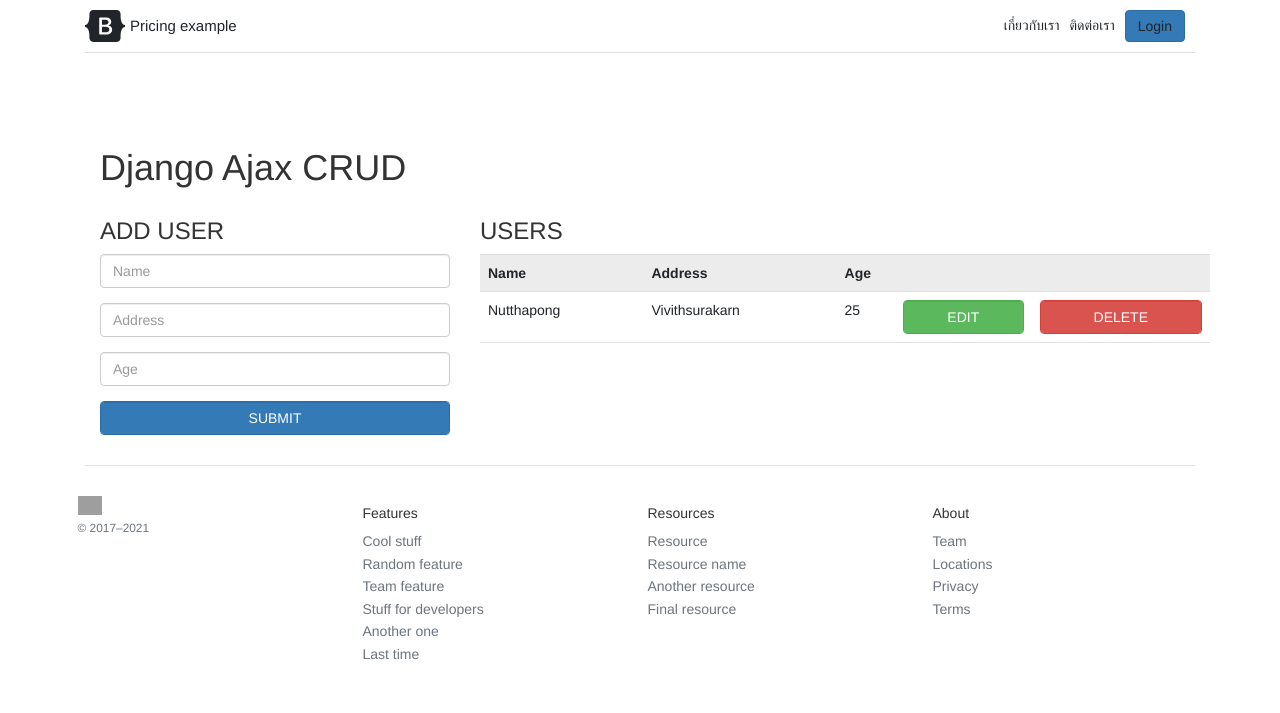
After one commit to cheetah5900/practice-django, a Django app: page /crud/ in a window 1280 px wide. The commit adds this page. Shown: the top 713 px of the page. Run offline with Django 3.2, Linux system fonts and the light colour scheme; data comes from the database, SQL or seed files in the repository; both versions use the stored data as it was after the commit; some libraries are stand-ins or nearby versions; grey boxes are pictures that could not be loaded.

Commit message:
done practice

```diff
--- a/company/admin.py
+++ b/company/admin.py
@@ -1,6 +1,7 @@
 from django.contrib import admin
-from .models import * # import any class in model.py
+from .models import *  # import any class in model.py
 
-admin.site.register(Product) # make admin be able to see database
+admin.site.register(Product)  # make admin be able to see database
 admin.site.register(Profile)
 admin.site.register(ResetPasswordToken)
+admin.site.register(CrudUser)
--- a/company/models.py
+++ b/company/models.py
@@ -47,3 +47,8 @@ class ResetPasswordToken (models.Model):
 
     def __str__(self):
         return self.user.username
+
+class CrudUser(models.Model):
+    name = models.CharField(max_length=30, blank=True)
+    address = models.CharField(max_length=100, blank=True)
+    age = models.IntegerField(blank=True, null=True)
--- a/company/template/company/base.html
+++ b/company/template/company/base.html
@@ -9,7 +9,7 @@
       content="Mark Otto, Jacob Thornton, and Bootstrap contributors"
     />
     <meta name="generator" content="Hugo 0.88.1" />
-    <title>{% block title%} {% endblock title%}</title>
+    <title>{% block title%} Default Title {% endblock title%}</title>
 
     <link
       rel="canonical"
@@ -72,9 +72,10 @@
         }
       }
     </style>
-
-    <!-- Custom styles for this template -->
-    <link href="pricing.css" rel="stylesheet" />
+<!-- Custom styles for this template -->
+<link href="pricing.css" rel="stylesheet" />
+ {%block header%}
+ {%endblock header%}
   </head>
   <body>
     <svg xmlns="http://www.w3.org/2000/svg" style="display: none">
@@ -137,8 +138,7 @@
               href="{%url 'contact-page'%}"
               >ติดต่อเรา</a
             >
-            {%endif%}
-            {% if user.is_authenticated %}
+            {%endif%} {% if user.is_authenticated %}
             <a
               class="me-3 py-2 text-dark text-decoration-none"
               href="{% url 'profile-page' %}"
@@ -261,5 +261,7 @@
         </div>
       </footer>
     </div>
+    {%block javascript%}
+    {%endblock javascript%}
   </body>
 </html>
--- /dev/null
+++ b/company/template/company/crud.html
@@ -0,0 +1,230 @@
+<!--extends layout page-->
+{% extends 'company/base.html' %}
+{% block title%}
+CRUD
+{% endblock title%}
+
+{%block header%}
+<link rel="stylesheet" href="https://maxcdn.bootstrapcdn.com/bootstrap/3.3.7/css/bootstrap.min.css" integrity="sha384-BVYiiSIFeK1dGmJRAkycuHAHRg32OmUcww7on3RYdg4Va+PmSTsz/K68vbdEjh4u" crossorigin="anonymous">
+{%endblock header%}
+
+{%block content%}
+<br><br><br>
+<div class="container">
+    <h1>Django Ajax CRUD</h1>
+    <div class="row">
+      <div class="col-md-4 ">
+        <h3>ADD USER</h3>
+        <form id="addUser" action="">
+          <div class="form-group">
+            <input class="form-control" type="text" name="name" placeholder="Name" required>
+          </div>
+          <div class="form-group">
+            <input class="form-control" type="text" name="address" placeholder="Address" required>
+          </div>
+          <div class="form-group">
+            <input class="form-control" type="number" name="age" min="10" max="100" placeholder="Age" required>
+          </div>
+          <button class="btn btn-primary form-control" type="submit">SUBMIT</button>
+        </form>
+      </div>
+      <div class="col-md-8">
+        <h3>USERS</h3>
+        <table id="userTable" class="table table-striped">
+          <tr>
+            <th>Name</th>
+            <th>Address</th>
+            <th colspan="3">Age</th>
+          </tr>
+          {% if users %}
+          {% for user in users %}
+          <tr id="user-{{user.id}}">
+              <td class="userName userData" name="name">{{user.name}}</td>
+              <td class="userAddress userData" name="address">{{user.address}}</td>
+              <td class="userAge userData" name="age">{{user.age}}</td>
+              <td align="center">
+                  <button class="btn btn-success form-control" onClick="editUser({{user.id}})" data-toggle="modal" data-target="#myModal")">EDIT</button>
+              </td>
+              <td align="center">
+                  <button class="btn btn-danger form-control" onClick="deleteUser({{user.id}})">DELETE</button>
+              </td>
+          </tr>
+          {% endfor %}
+          {% else %}
+            No Users
+          {% endif %}
+        </table>
+      </div>
+    </div>
+  </div>
+  <!-- Modal -->
+  <div class="modal fade" id="myModal" tabindex="-1" role="dialog" aria-labelledby="myModalLabel">
+    <div class="modal-dialog" role="document">
+      <div class="modal-content">
+        <div class="modal-header">
+          <button type="button" class="close" data-dismiss="modal" aria-label="Close"><span aria-hidden="true">×</span></button>
+          <h4 class="modal-title" id="myModalLabel">Update User</h4>
+        </div>
+        <form id="updateUser" action="">
+        <div class="modal-body">
+            <input class="form-control" id="form-id" type="hidden" name="formId"/>
+            <label for="name">Name</label>
+            <input class="form-control" id="form-name" type="text" name="formName"/>
+            <label for="address">Address</label>
+            <input class="form-control" id="form-address" type="text" name="formAddress"/>
+            <label for="age">Age</label>
+            <input class="form-control" id="form-age" type="number" name="formAge" min=10 max=100/>
+        </div>
+        <div class="modal-footer">
+            <button type="submit" class="btn btn-primary" >Save changes</button>
+            <button type="button" class="btn btn-default" data-dismiss="modal">Close</button>
+        </div>
+        </form>
+      </div>
+    </div>
+  </div>
+{%endblock content%}
+
+
+{%block javascript%}
+<script src="https://code.jquery.com/jquery-3.1.0.min.js"></script>
+<script src='https://code.jquery.com/jquery-3.2.1.min.js'></script>
+<script src='https://maxcdn.bootstrapcdn.com/bootstrap/3.3.7/js/bootstrap.min.js'></script>
+
+<script>
+    // Create Django Ajax Call
+    $("form#addUser").submit(function() {
+        var nameInput = $('input[name="name"]').val().trim();
+        var addressInput = $('input[name="address"]').val().trim();
+        var ageInput = $('input[name="age"]').val().trim();
+        if (nameInput && addressInput && ageInput) {
+            // Create Ajax Call
+            $.ajax({
+                url: '{% url "crud_ajax_create" %}',
+                data: {
+                    'name': nameInput,
+                    'address': addressInput,
+                    'age': ageInput
+                },
+                dataType: 'json',
+                success: function (data) {
+                    if (data.user) {
+                      appendToUsrTable(data.user);
+                    }
+                }
+            });
+          } else {
+            alert("All fields must have a valid value.");
+        }
+        $('form#addUser').trigger("reset");
+        return false;
+    });
+    function appendToUsrTable(user) {
+      $("#userTable > tbody:last-child").append(`
+            <tr id="user-${user.id}">
+                <td class="userName" name="name">${user.name}</td>
+                '<td class="userAddress" name="address">${user.address}</td>
+                '<td class="userAge" name="age">${user.age}</td>
+                '<td align="center">
+                    <button class="btn btn-success form-control" onClick="editUser(${user.id})" data-toggle="modal" data-target="#myModal")">EDIT</button>
+                </td>
+                <td align="center">
+                    <button class="btn btn-danger form-control" onClick="deleteUser(${user.id})">DELETE</button>
+                </td>
+            </tr>
+        `);
+    }
+
+
+// Update Django Ajax Call
+$("form#updateUser").submit(function() {
+    var idInput = $('input[name="formId"]').val().trim();
+    var nameInput = $('input[name="formName"]').val().trim();
+    var addressInput = $('input[name="formAddress"]').val().trim();
+    var ageInput = $('input[name="formAge"]').val().trim();
+    if (nameInput && addressInput && ageInput) {
+        // Create Ajax Call
+        $.ajax({
+            url: '{% url "crud_ajax_update" %}',
+            data: {
+                'id': idInput,
+                'name': nameInput,
+                'address': addressInput,
+                'age': ageInput
+            },
+            dataType: 'json',
+            success: function (data) {
+                if (data.user) {
+                  updateToUserTabel(data.user);
+                }
+            }
+        });
+       } else {
+        alert("All fields must have a valid value.");
+    }
+    $('form#updateUser').trigger("reset");
+    $('#myModal').modal('hide');
+    return false;
+});
+
+// Update Django Ajax Call
+function editUser(id) {
+  if (id) {
+    tr_id = "#user-" + id;
+    name = $(tr_id).find(".userName").text();
+    address = $(tr_id).find(".userAddress").text();
+    age = $(tr_id).find(".userAge").text();
+    $('#form-id').val(id);
+    $('#form-name').val(name);
+    $('#form-address').val(address);
+    $('#form-age').val(age);
+  }
+}
+function updateToUserTabel(user){
+    $("#userTable #user-" + user.id).children(".userData").each(function() {
+        var attr = $(this).attr("name");
+        if (attr == "name") {
+          $(this).text(user.name);
+        } else if (attr == "address") {
+          $(this).text(user.address);
+        } else {
+          $(this).text(user.age);
+        }
+      });
+}
+
+// Delete Django Ajax Call
+function deleteUser(id) {
+  var action = confirm("Are you sure you want to delete this user?");
+  if (action != false) {
+    $.ajax({
+        url: '{% url "crud_ajax_delete" %}',
+        data: {
+            'id': id,
+        },
+        dataType: 'json',
+        success: function (data) {
+            if (data.deleted) {
+              $("#userTable #user-" + id).remove();
+            }
+        }
+    });
+  }
+}
+
+
+
+
+
+
+
+
+
+
+
+
+
+
+
+    </script>
+{%endblock javascript%}
--- a/company/urls.py
+++ b/company/urls.py
@@ -12,4 +12,9 @@ urlpatterns = [
     path('reset-new-password/<str:token>', ResetNewPassword,name='reset-new-page'),
     path('verify-email/<str:token>', VerifySuccess,name='verify-email-page'),
     path('add-product', AddProduct,name='add-product-page'),
+    #AJAX Example
+    path('crud/',  CrudView.as_view(), name='crud_ajax'),
+    path('ajax/crud/create/',  CreateCrudUser.as_view(), name='crud_ajax_create'),
+    path('ajax/crud/update/',  UpdateCrudUser.as_view(), name='crud_ajax_update'),
+    path('ajax/crud/delete/',  DeleteCrudUser.as_view(), name='crud_ajax_delete'),
 ]
--- a/company/views.py
+++ b/company/views.py
@@ -9,6 +9,8 @@ from django.contrib.auth.models import User
 from django.contrib.auth.decorators import login_required
 import uuid # uuid สำหรับ gen รหัส unique
 from django.core.files.storage import FileSystemStorage #ให้สามารถเก็บไฟล์ได้
+from django.views.generic import ListView,View #ให้ใช้ ListView ได้
+from django.http import JsonResponse
 
 
 def Home(request):
@@ -45,8 +47,7 @@ def Contact(request):
 
         token = 'Pq5nvPFOtfGd1SHQCmBMgJ1sXH3DLuqOxnXQuM3UkdM'
         m = Sendline(token)
-        m.sendtext('หัวข้อ: {} \nคำอธิบาย: {}\nราคา: {}'.format(
-            title, description, cost))
+        m.sendtext('หัวข้อ: {} \nคำอธิบาย: {}\nราคา: {}'.format(title, description, cost))
         # Can do like this
         # Contact(title=title,description=description,cost=cost)
     return render(request, 'company/contact.html', context)
@@ -206,22 +207,79 @@ def AddProduct(request):
        newProduct.price = float(price)
        newProduct.mobile = mobile
 
-       if 'image' in request.FILES: #มี key picture อยู่ใน request.FILES หรือไม่
-           file_image = request.FILES['image'] # ตัวนี้คือไฟล์จริงๆ
-           file_image_name = file_image.name.replace(' ','') # ดึง name ใน object รูปภาพออกมาพร้อมแทนที่ เว้นวรรค ด้วยค่าว่าง
-           fs = FileSystemStorage()   # สำหรับบันทึกข้อมูลลงเครื่อง
-           filename = fs.save(file_image_name,file_image) # คำสั่งบันทึกลงเครื่องโดยใส่ชื่อ และรูปภาพ
+       if 'image' in request.FILES: #มี key image อยู่ใน request.FILES หรือไม่
+           file_image = request.FILES['image'] # เอา object ของรูปภาพมาเก็บใส่ตัวแปร
+           # ดึง name ใน object รูปภาพออกมาพร้อมแทนที่ เว้นวรรค ด้วยค่าว่าง
+           file_image_name = file_image.name.replace(' ','')
+           fs = FileSystemStorage()   # สร้าง Instance สำหรับบันทึกข้อมูลลงเครื่อง
+           filename = fs.save(file_image_name,file_image) # คำสั่งบันทึกลงเครื่องโดยใส่ชื่อ และ object รูปภาพ
+           upload_file_url = fs.url(filename) #ดึง url ออกมาจาก file_name
+           newProduct.image = upload_file_url[6:] # ให้เก็บตั้งแต่ตัวที่ 6 เป็นต้นไป เพราะ 6 ตัวแรกเป็นคำว่า media/
+
+       if 'file' in request.FILES:
+           file_image = request.FILES['file']
+           file_image_name = file_image.name.replace(' ','')
+           fs = FileSystemStorage()
+           filename = fs.save(file_image_name,file_image)
            upload_file_url = fs.url(filename)
-           newProduct.image = upload_file_url[6:]
-
-       if 'file' in request.FILES: #มี key picture อยู่ใน request.FILES หรือไม่
-           file_image = request.FILES['file'] # ตัวนี้คือไฟล์จริงๆ
-           file_image_name = file_image.name.replace(' ','') # ดึง name ใน object รูปภาพออกมาพร้อมแทนที่ เว้นวรรค ด้วยค่าว่าง
-           fs = FileSystemStorage()   # สำหรับบันทึกข้อมูลลงเครื่อง
-           filename = fs.save(file_image_name,file_image) # คำสั่งบันทึกลงเครื่องโดยใส่ชื่อ และรูปภาพ
-           upload_file_url = fs.url(filename) #ดึง url ออกมาจาก file_name
            newProduct.file = upload_file_url[6:]
        newProduct.save()
     #    render redirect ('home-page')
     context['message'] = "เพิ่ม Product สำเร็จแล้ว"
     return render(request,'company/addproduct.html')
+
+# เขียนแบบ Class-Based
+# from django.views.generic import ListView,View #ให้ใช้ ListView ได้
+# from django.http import JsonResponse
+class CrudView(ListView): #ต้องเอา ListView มาใส่ให้กลายเป็น Class-based
+    model = CrudUser #เราจะใช้ model ที่ชื่อว่า user
+    template_name = 'company/crud.html'
+    context_object_name = 'users' # แนบตัวแปร context เข้าไปโดยใช้ key ชื่อว่า
+
+class CreateCrudUser(View):
+    def  get(self, request):
+        name1 = request.GET.get('name', None)
+        address1 = request.GET.get('address', None)
+        age1 = request.GET.get('age', None)
+
+        obj = CrudUser.objects.create(
+            name = name1,
+            address = address1,
+            age = age1
+        )
+
+        user = {'id':obj.id,'name':obj.name,'address':obj.address,'age':obj.age}
+
+        data = {
+            'user': user
+        }
+        return JsonResponse(data)
+
+class UpdateCrudUser(View):
+    def  get(self, request):
+        id1 = request.GET.get('id', None)
+        name1 = request.GET.get('name', None)
+        address1 = request.GET.get('address', None)
+        age1 = request.GET.get('age', None)
+
+        obj = CrudUser.objects.get(id=id1)
+        obj.name = name1
+        obj.address = address1
+        obj.age = age1
+        obj.save()
+
+        user = {'id':obj.id,'name':obj.name,'address':obj.address,'age':obj.age}
+
+        data = {
+            'user': user
+        }
+        return JsonResponse(data)
+
+class DeleteCrudUser(View):
+    def  get(self, request):
+        id1 = request.GET.get('id', None)
+        CrudUser.objects.get(id=id1).delete()
+        data = {
+            'deleted': True
+        }
+        return JsonResponse(data)
--- a/mywebsite/urls.py
+++ b/mywebsite/urls.py
@@ -14,24 +14,27 @@ Including another URLconf
     2. Add a URL to urlpatterns:  path('blog/', include('blog.urls'))
 """
 from django.contrib import admin
-from django.urls import path,include  # include other app
+from django.urls import path, include  # include other app
 
 from django.contrib.auth import views
 from company.views import Login
 
 # Add static for image field
 from django.contrib.staticfiles.urls import static, staticfiles_urlpatterns
-from . import settings # ดึงไฟล์ settings มาใส่ในไฟล์นี้ ให้ใช้ MEDIA ได้
+from . import settings  # ดึงไฟล์ settings มาใส่ในไฟล์นี้ ให้ใช้ MEDIA ได้
 
 urlpatterns = [
     path('admin/', admin.site.urls),
-    path('',include('company.urls')), # link project to app
-    path('logout/',views.LogoutView.as_view(template_name='company/logout.html'),name="logout"), # link project to app
-    # path('login/',views.LoginView.as_view(template_name='company/login.html'),name="login"), # ตรงนี้คือส่วนที่ดึงหน้า Login มาแสดงผล เฉยๆ ไม่ใช่การส่งฟอร์ม
-    path('login/',Login,name="login"), # ตรงนี้คือส่วนที่ดึงหน้า Login มาแสดงผล เฉยๆ ไม่ใช่การส่งฟอร์ม
+    path('', include('company.urls')),  # link project to app
+    path('login/', views.LoginView.as_view(template_name='company/login.html'),
+         name="login"),  # ตรงนี้คือส่วนที่ดึงหน้า Login มาแสดงผล เฉยๆ ไม่ใช่การส่งฟอร์ม
+    path('logout/', views.LogoutView.as_view(template_name='company/logout.html'),
+         name="logout"),  # link project to app
+    # ตรงนี้คือส่วนที่ดึงหน้า Login มาแสดงผล เฉยๆ ไม่ใช่การส่งฟอร์ม
+    path('login/', Login, name="login"),
 
 ]
 
 urlpatterns += staticfiles_urlpatterns()
-# ทำให้ ระบบรู้ว่า URL ของไฟล์ MEDIA มี ไฟล์อยู่ที่ MEDIA_ROOT
-urlpatterns += static(settings.MEDIA_URL,document_root=settings.MEDIA_ROOT)
+# ทำให้ ระบบรู้ว่า URL ของไฟล์ MEDIA (MEDIA_URL) มี ไฟล์อยู่ที่ MEDIA_ROOT
+urlpatterns += static(settings.MEDIA_URL, document_root=settings.MEDIA_ROOT)
```
Also changed, not shown: company/template/company/home.html (+13 -3 lines), mywebsite/settings.py (+6 -4 lines), company/migrations/0017_cruduser.py (added), db.sqlite3, media/product/153944.jpg (added), media/product/97238.jpg (added), media/specfile/55818.jpg (added), media/specfile/97364.jpg (added).
